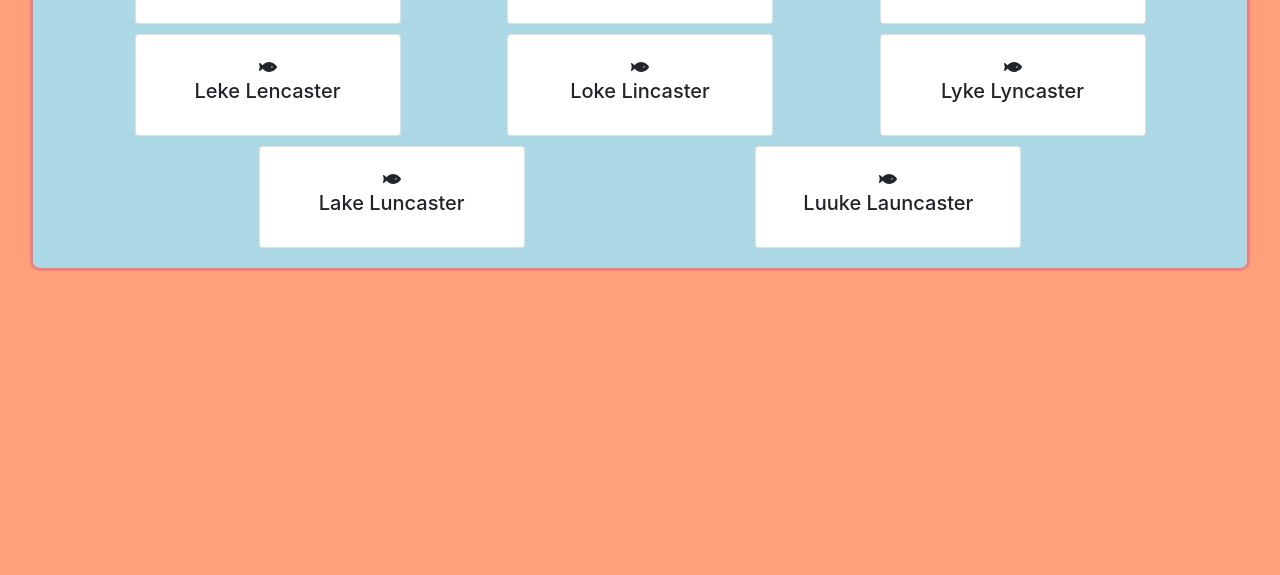
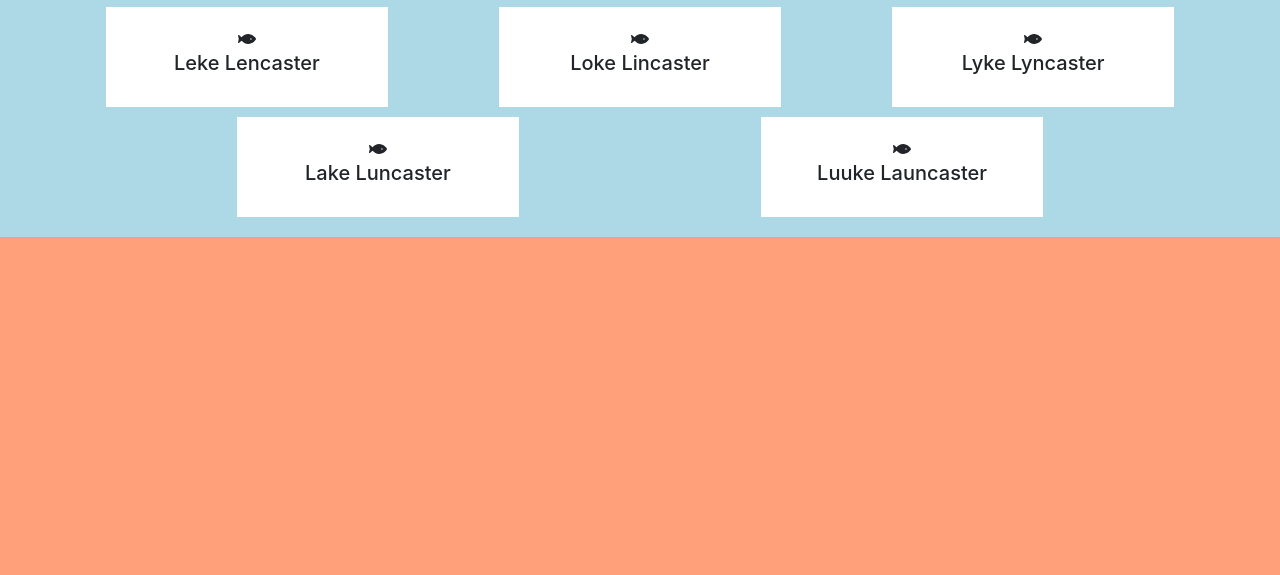
Before and after one commit to luketlancaster/shark-attack, a React app: page / in a window 1280 px wide. Shown: the part 225-800 px from the top of the page. Built offline with nearby package versions, Linux system fonts and the light colour scheme.

Commit message:
Just some more style changes. We're gettting there

```diff
--- a/src/components/LiveStudent/LiveStudent.scss
+++ b/src/components/LiveStudent/LiveStudent.scss
@@ -1,4 +1,9 @@
 .Student {
   margin: 5px;
   flex-grow: 1;
+
+  .card {
+    border-radius: 0%;
+    border: 0;
+  }
 }
--- a/src/components/SharkTank/SharkTank.scss
+++ b/src/components/SharkTank/SharkTank.scss
@@ -1,9 +1,7 @@
 .SharkTank {
   background-color: lightblue;
-  border: 3px solid lightcoral;
-  border-radius: 10px;
-  margin: 30px;
   padding: 15px;
+  width: 100%;
 
   .tank {
     align-content: space-between;
```
